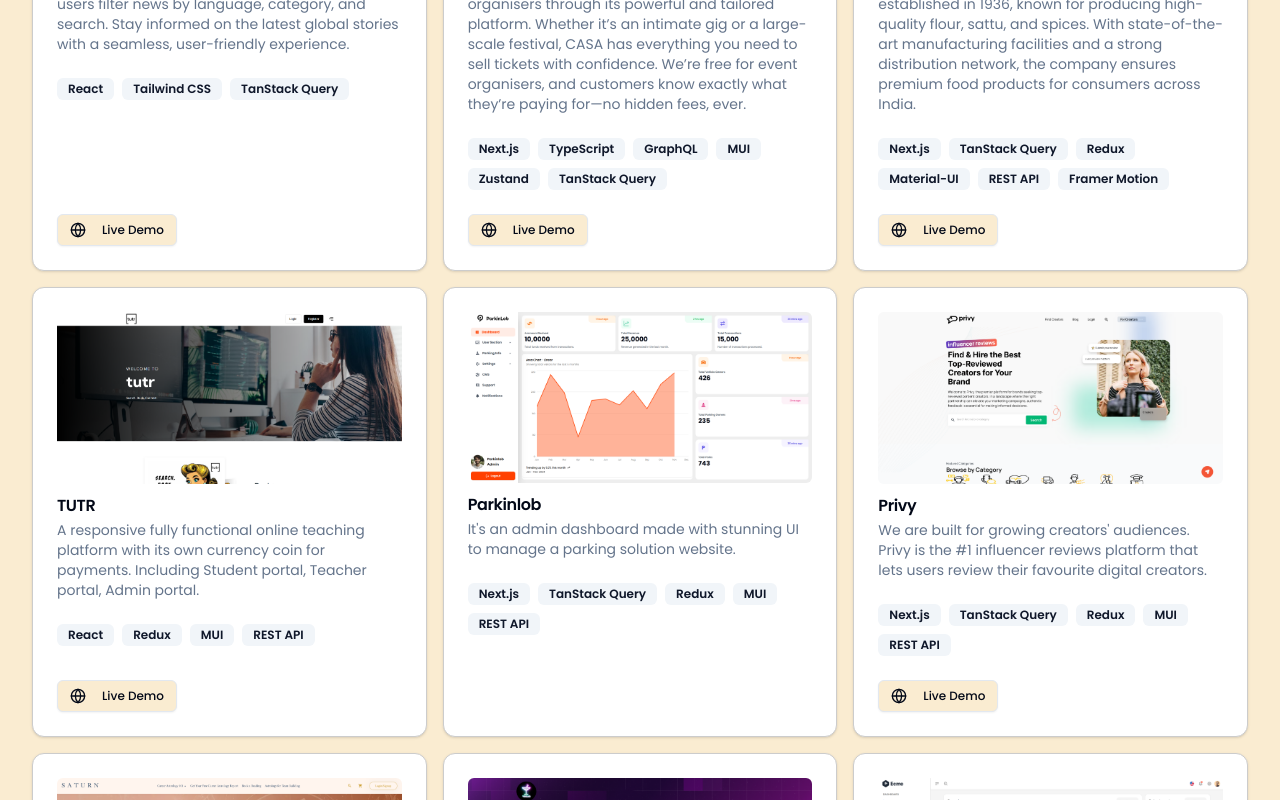
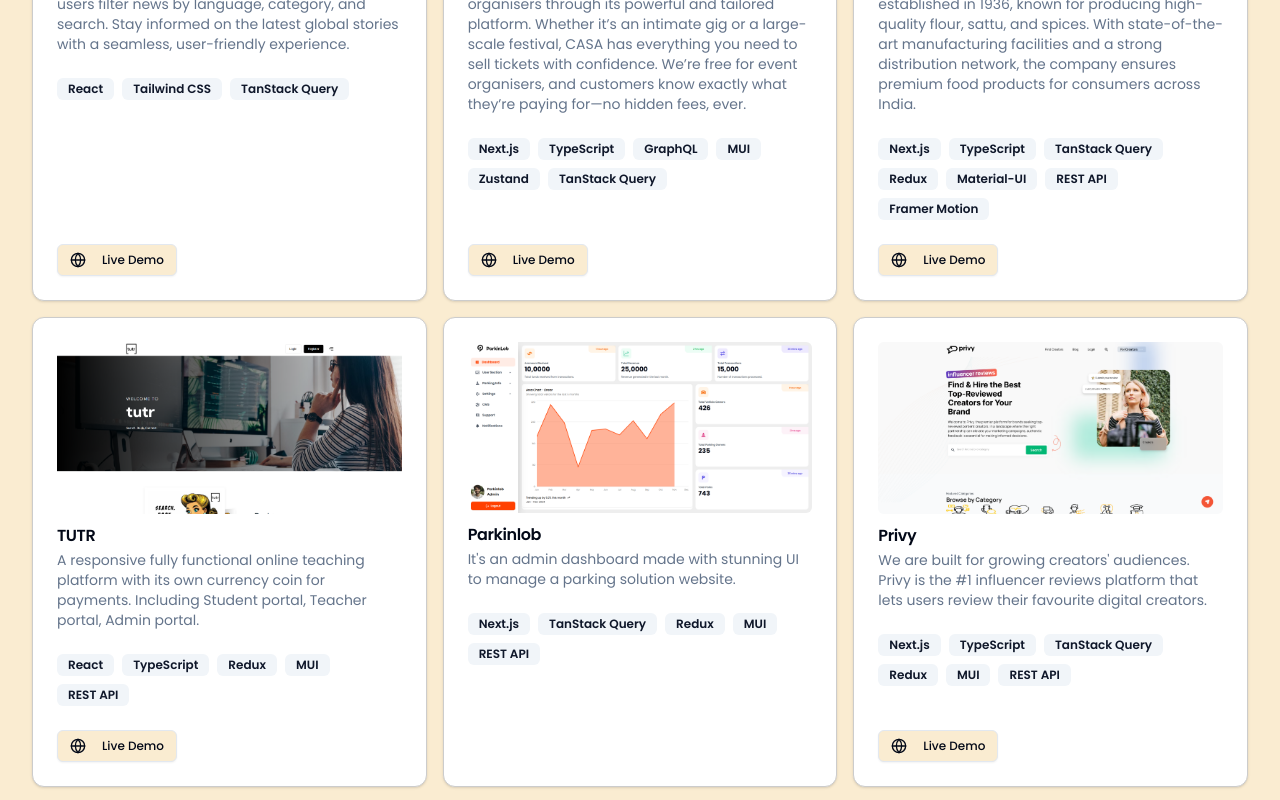
Before and after one commit to devSubham35/subham-portfolio, a Next.js app: page / in a window 1280 px wide. Shown: the part 2120-2920 px from the top of the page. Built offline with nearby package versions, Linux system fonts and the light colour scheme.

Commit message:
Update projectsData

```diff
--- a/src/json/projectsData.js
+++ b/src/json/projectsData.js
@@ -30,6 +30,7 @@
       "Ganesh Grains is a leading Indian food brand established in 1936, known for producing high-quality flour, sattu, and spices. With state-of-the-art manufacturing facilities and a strong distribution network, the company ensures premium food products for consumers across India.",
     technologies: [
       "Next.js",
+      "TypeScript",
       "TanStack Query",
       "Redux",
       "Material-UI",
@@ -44,7 +45,7 @@
     title: "TUTR",
     description:
       "A responsive fully functional online teaching platform with its own currency coin for payments. Including Student portal, Teacher portal, Admin portal.",
-    technologies: ["React", "Redux", "MUI", "REST API"],
+    technologies: ["React", "TypeScript", "Redux", "MUI", "REST API"],
     liveUrl: "https://tutr.app/",
     previewImageUrl: "/images/Tutr.png",
     isDisabled: false,
@@ -62,7 +63,7 @@
     title: "Privy",
     description:
       "We are built for growing creators' audiences. Privy is the #1 influencer reviews platform that lets users review their favourite digital creators.",
-    technologies: ["Next.js", "TanStack Query", "Redux", "MUI", "REST API"],
+    technologies: ["Next.js", "TypeScript", "TanStack Query", "Redux", "MUI", "REST API"],
     liveUrl: "https://privy.reviews/",
     previewImageUrl: "/images/Privy.png",
     isDisabled: false,
@@ -71,7 +72,7 @@
     title: "Saturn",
     description:
       "Career Astrology helps you understand your strengths and what challenges you may face in your career. If you're feeling uncertain or are searching for answers, astrology can guide you and provide incredible insights into your career whether you're looking for a new role or starting a business.",
-    technologies: ["Next.js", "TanStack Query", "Redux", "MUI", "REST API"],
+    technologies: ["Next.js", "TypeScript", "TanStack Query", "Redux", "MUI", "REST API"],
     liveUrl: "https://yoursaturn.com/",
     previewImageUrl: "/images/Saturn.png",
     isDisabled: false,
```
